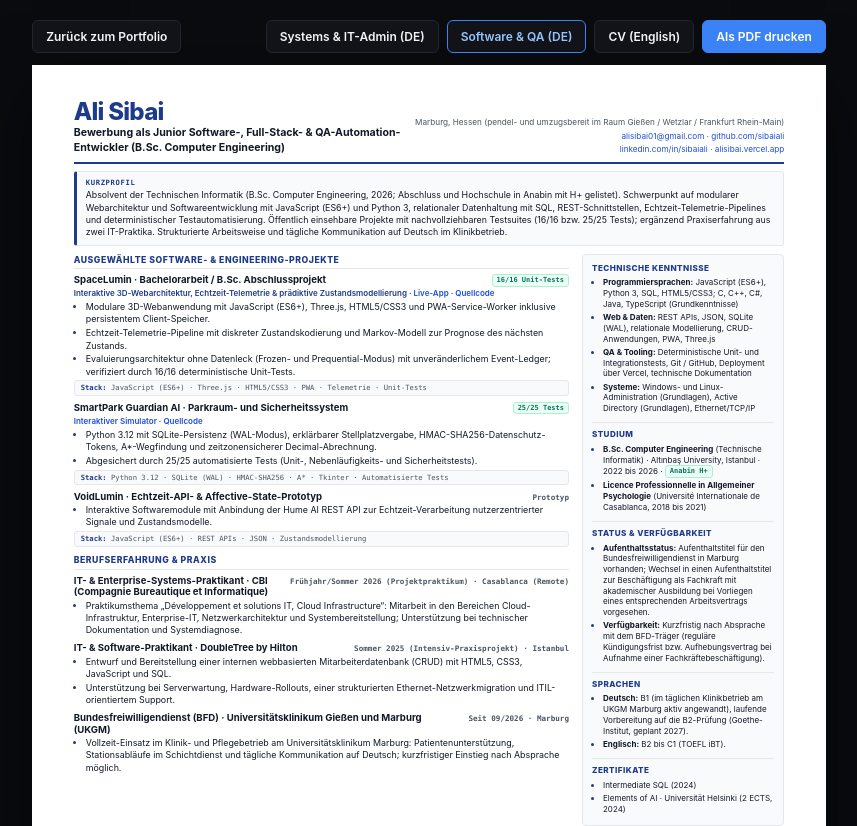
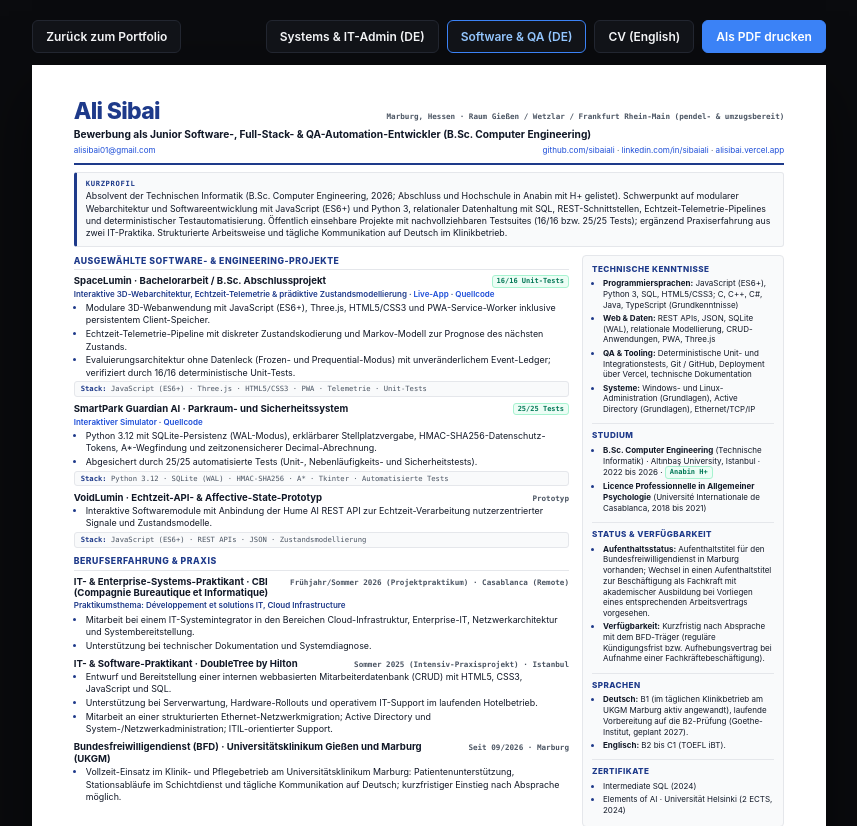
Before and after one commit to sibaiali/alisibai, a website: page lebenslauf-software-qa.html in a window 1280 px wide. Shown: the top 826 px of the page, without its empty margins (211-1068 px from the left). Drawn offline with Linux system fonts and the light colour scheme.

Commit message:
fix(cv,portfolio): apply all 15 German HR CV audit fixes and 13 website audit fixes

```diff
--- a/cv.css
+++ b/cv.css
@@ -76,29 +76,40 @@ p, h1, h2, h3, ul { margin-top: 0; }
 }
 
 .cv-header {
-  display: grid;
-  grid-template-columns: minmax(0, 1fr) auto;
-  gap: 14px;
-  align-items: end;
+  display: flex;
+  flex-direction: column;
+  gap: 4px;
   padding-bottom: 7px;
   border-bottom: 2px solid var(--navy);
 }
+.cv-header__top {
+  display: flex;
+  align-items: baseline;
+  justify-content: space-between;
+  gap: 12px;
+}
 .cv-header h1 {
-  margin-bottom: 2px;
+  margin: 0;
   color: var(--navy);
-  font-size: 24px;
+  font-size: 23px;
   font-weight: 800;
   line-height: 1.05;
   letter-spacing: -0.03em;
 }
-.cv-role { margin: 0; color: var(--ink); font-size: 10.6px; font-weight: 700; }
+.cv-role {
+  margin: 0;
+  color: var(--ink);
+  font-size: 10.2px;
+  font-weight: 700;
+  white-space: nowrap;
+}
 .cv-contact {
-  display: grid;
-  justify-items: end;
-  gap: 2px;
+  display: flex;
+  flex-wrap: wrap;
+  justify-content: space-between;
+  gap: 4px 14px;
   color: var(--muted);
-  font-size: 8.2px;
-  text-align: right;
+  font-size: 8.1px;
 }
 
 .cv-profile {
@@ -238,8 +249,9 @@ p, h1, h2, h3, ul { margin-top: 0; }
 
 @media (max-width: 720px) {
   .page { min-height: 0; padding: 22px 18px; }
-  .cv-header, .cv-grid { grid-template-columns: 1fr; }
-  .cv-contact { justify-items: start; text-align: left; }
+  .cv-grid { grid-template-columns: 1fr; }
+  .cv-role { white-space: normal; }
+  .cv-contact { flex-direction: column; gap: 2px; }
   .entry-head { flex-direction: column; gap: 1px; }
   .entry-meta { text-align: left; }
   .cv-footer { flex-direction: column; align-items: flex-start; }
--- a/lebenslauf-software-qa.html
+++ b/lebenslauf-software-qa.html
@@ -27,14 +27,14 @@
   <main class="page">
     <div>
       <header class="cv-header">
-        <div>
+        <div class="cv-header__top">
           <h1>Ali Sibai</h1>
-          <p class="cv-role">Bewerbung als Junior Software-, Full-Stack- &amp; QA-Automation-Entwickler (B.Sc. Computer Engineering)</p>
+          <span class="entry-meta">Marburg, Hessen · Raum Gießen / Wetzlar / Frankfurt Rhein-Main (pendel- &amp; umzugsbereit)</span>
         </div>
+        <p class="cv-role">Bewerbung als Junior Software-, Full-Stack- &amp; QA-Automation-Entwickler (B.Sc. Computer Engineering)</p>
         <div class="cv-contact">
-          <span>Marburg, Hessen (pendel- und umzugsbereit im Raum Gießen / Wetzlar / Frankfurt Rhein-Main)</span>
-          <span><a href="mailto:alisibai01@gmail.com">alisibai01@gmail.com</a> · <a href="https://github.com/sibaiali">github.com/sibaiali</a></span>
-          <span><a href="https://www.linkedin.com/in/sibaiali/">linkedin.com/in/sibaiali</a> · <a href="https://alisibai.vercel.app/">alisibai.vercel.app</a></span>
+          <span><a href="mailto:alisibai01@gmail.com">alisibai01@gmail.com</a></span>
+          <span><a href="https://github.com/sibaiali">github.com/sibaiali</a> · <a href="https://www.linkedin.com/in/sibaiali/">linkedin.com/in/sibaiali</a> · <a href="https://alisibai.vercel.app/">alisibai.vercel.app</a></span>
         </div>
       </header>
 
@@ -95,8 +95,10 @@
                 <h3>IT- &amp; Enterprise-Systems-Praktikant · CBI (Compagnie Bureautique et Informatique)</h3>
                 <span class="entry-meta">Frühjahr/Sommer 2026 (Projektpraktikum) · Casablanca (Remote)</span>
               </div>
+              <div class="entry-sub">Praktikumsthema: Développement et solutions IT, Cloud Infrastructure</div>
               <ul>
-                <li>Praktikumsthema „Développement et solutions IT, Cloud Infrastructure“: Mitarbeit in den Bereichen Cloud-Infrastruktur, Enterprise-IT, Netzwerkarchitektur und Systembereitstellung; Unterstützung bei technischer Dokumentation und Systemdiagnose.</li>
+                <li>Mitarbeit bei einem IT-Systemintegrator in den Bereichen Cloud-Infrastruktur, Enterprise-IT, Netzwerkarchitektur und Systembereitstellung.</li>
+                <li>Unterstützung bei technischer Dokumentation und Systemdiagnose.</li>
               </ul>
             </article>
 
@@ -107,7 +109,8 @@
               </div>
               <ul>
                 <li>Entwurf und Bereitstellung einer internen webbasierten Mitarbeiterdatenbank (CRUD) mit HTML5, CSS3, JavaScript und SQL.</li>
-                <li>Unterstützung bei Serverwartung, Hardware-Rollouts, einer strukturierten Ethernet-Netzwerkmigration und ITIL-orientiertem Support.</li>
+                <li>Unterstützung bei Serverwartung, Hardware-Rollouts und operativem IT-Support im laufenden Hotelbetrieb.</li>
+                <li>Mitarbeit an einer strukturierten Ethernet-Netzwerkmigration; Active Directory und System-/Netzwerkadministration; ITIL-orientierter Support.</li>
               </ul>
             </article>
 
--- a/script.js
+++ b/script.js
@@ -68,7 +68,9 @@
   }
   if (copyButton) {
     copyButton.addEventListener("click", async function () {
-      const email = copyButton.getAttribute("data-email");
+      const email =
+        copyButton.getAttribute("data-email") ||
+        `${copyButton.getAttribute("data-user")}@${copyButton.getAttribute("data-domain")}`;
       try {
         await navigator.clipboard.writeText(email);
         copyButton.textContent = "Email copied";
```
Also changed, not shown: cv.html (+5 -5 lines), index.html (+1 -1 lines), lebenslauf-systemadministration.html (+5 -5 lines).
